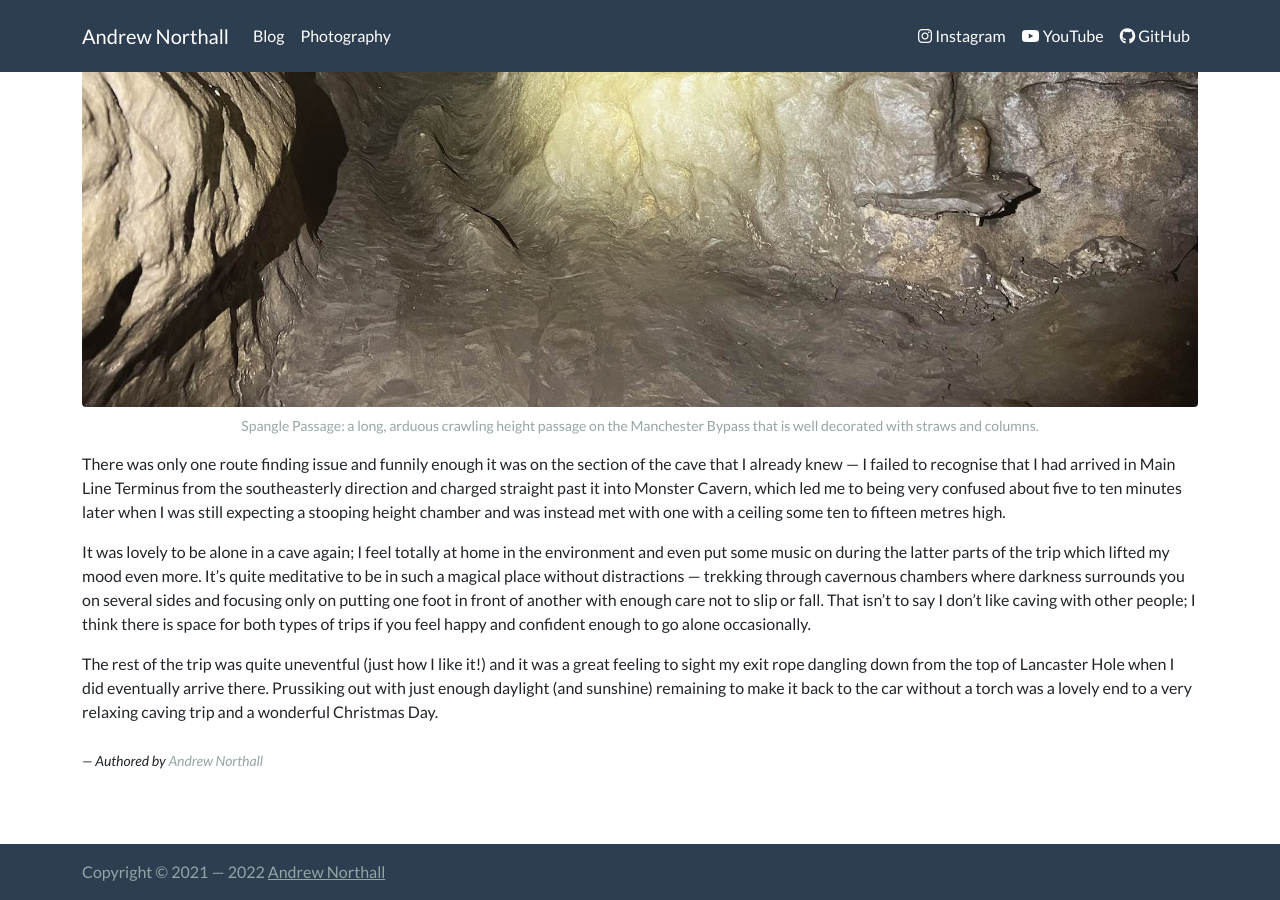
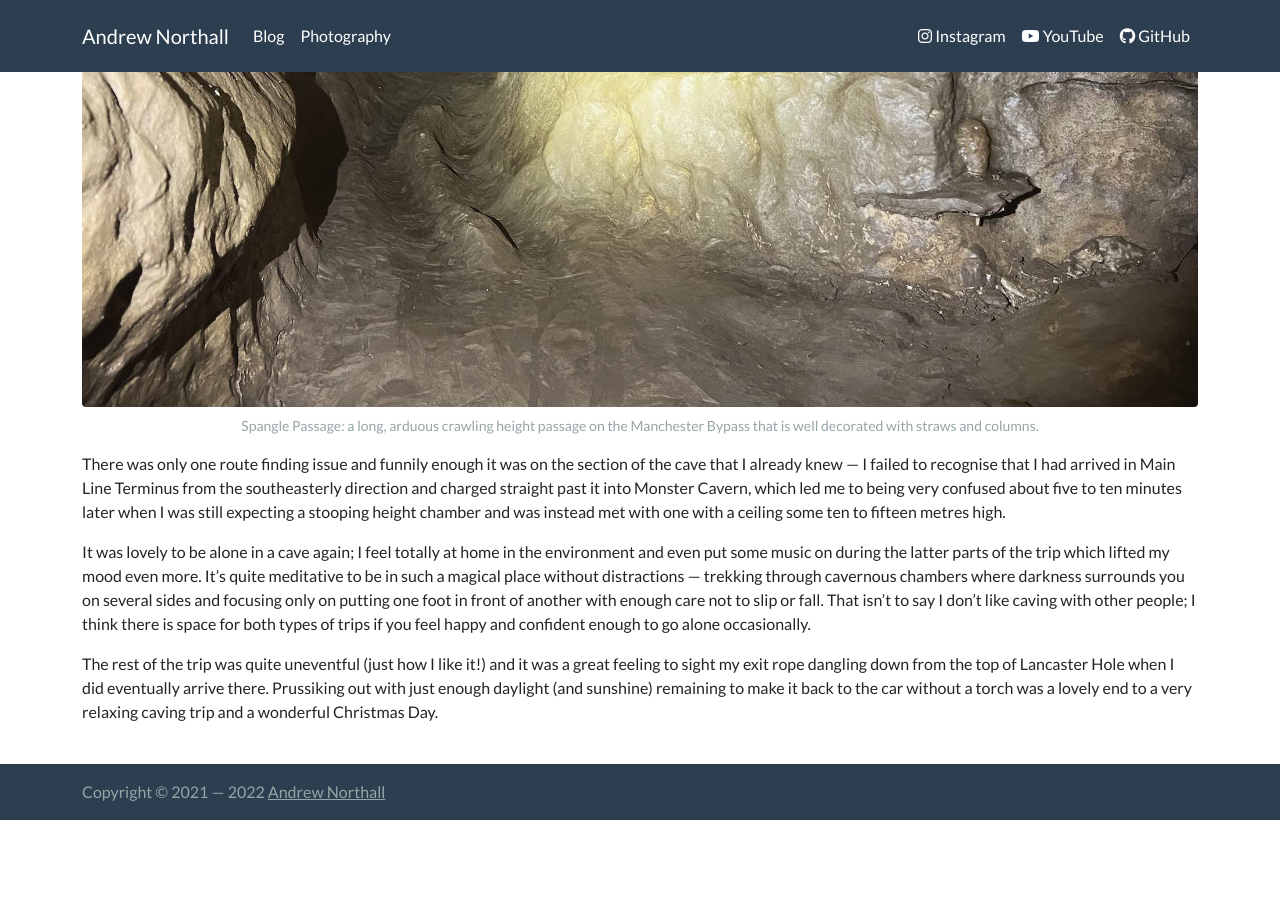
Before and after one commit to anorthall/northall.me.uk, a Jekyll site: the page built from www/_posts/2022-01-03-county-pot-to-lancaster.md, in a window 1280 px wide and 900 px high, scrolled down 3126 px. Built offline with Jekyll 4.4.1, drawn with Linux system fonts in a browser that asks for light colours; after the commit the page ends 3946 px from its top, so only the background shows below that.

Commit message:
Remove authored tag from post page, update footer margin

```diff
--- a/www/_layouts/default.html
+++ b/www/_layouts/default.html
@@ -71,7 +71,7 @@
     <main class="flex-shrink-0 mb-4">
       <div class="container">
         <div class="row">
-          <div class="col-xl-12 mb-5">
+          <div class="col-xl-12">
             {{ content }}
           </div>
         </div>
--- a/www/_layouts/post.html
+++ b/www/_layouts/post.html
@@ -9,11 +9,6 @@ layout: default
 
 {% include author_box.html %}
 
-<div class="mb-4">
+<div>
   {{ page.content }}
 </div>
-
-
-<small class="fw-light fst-italic">
-  &mdash; Authored by <a class="link-secondary text-decoration-none" href="mailto:{{ page.author_email }}">{{ page.author }}</a>
-</small>
```
